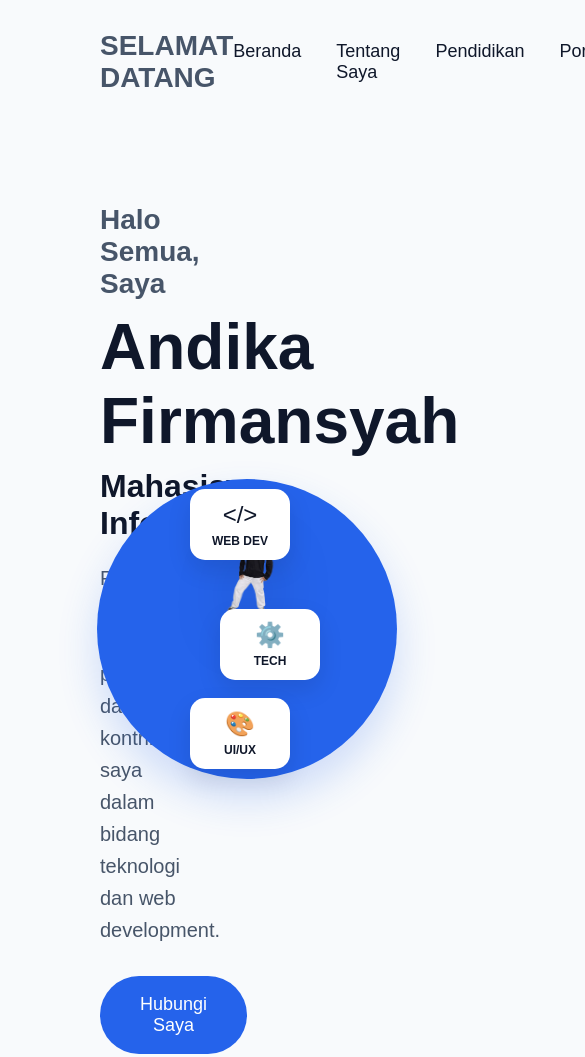
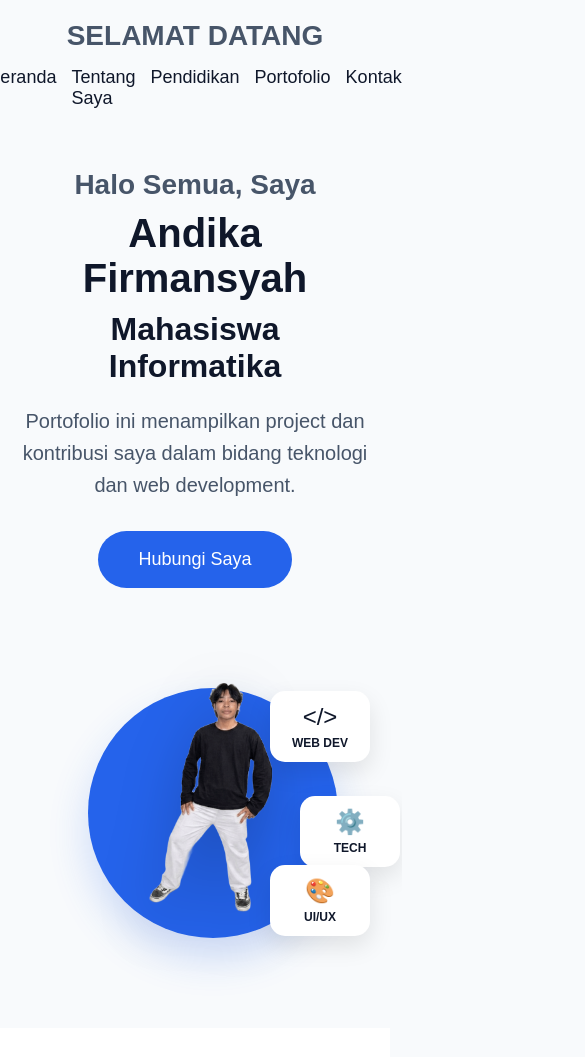
Before and after one commit to andikafirmansyahh/Portofolio-Andika, a plain HTML site: page index.html in a window 390 px wide. Shown: the top 1057 px of the page, 585 px wide, since content can reach past the window. Drawn offline with Linux system fonts and the light colour scheme.

Commit message:
Update style.css

```diff
--- a/style.css
+++ b/style.css
@@ -370,3 +370,73 @@ html {
     font-size: 18px;
     margin: 15px 0;
 }
+
+/* RESPONSIVE MODE (UNTUK HP) */
+@media (max-width: 768px) {
+
+    /* 1. Navbar: Ubah agar menu tidak menumpuk */
+    nav {
+        padding: 20px;
+        flex-direction: column; /* Logo di atas, menu di bawah */
+        gap: 15px;
+    }
+
+    nav ul {
+        gap: 15px;
+        font-size: 14px;
+    }
+
+    /* 2. Hero Section: Ubah dari sampingan (flex) jadi tumpukan atas-bawah */
+    .hero {
+        flex-direction: column;
+        padding: 40px 20px;
+        text-align: center;
+        min-height: auto;
+    }
+
+    .hero-left {
+        width: 100%;
+        margin-bottom: 50px;
+    }
+
+    .hero-left h1 {
+        font-size: 40px; /* Perkecil ukuran font di HP */
+    }
+
+    /* 3. Foto & Lingkaran: Perkecil ukurannya */
+    .hero-right {
+        width: 100%;
+        height: 350px;
+    }
+
+    .circle {
+        width: 250px;
+        height: 250px;
+    }
+
+    .main-profile {
+        width: 80%; /* Pastikan foto tidak melebar keluar layar */
+    }
+
+    /* 4. Tentang Saya: Ubah kolom jadi satu tumpukan */
+    .about-content {
+        flex-direction: column;
+        gap: 30px;
+        padding: 0 20px;
+    }
+
+    .about-left h2, .about-right h2 {
+        font-size: 24px;
+    }
+
+    /* 5. Portfolio: Pastikan kartu project lebarnya 100% */
+    .project-card {
+        width: 100%;
+    }
+
+    /* 6. Pendidikan: Perkecil logo agar muat banyak */
+    .logo-item {
+        width: 100px;
+        height: 80px;
+    }
+}
```
